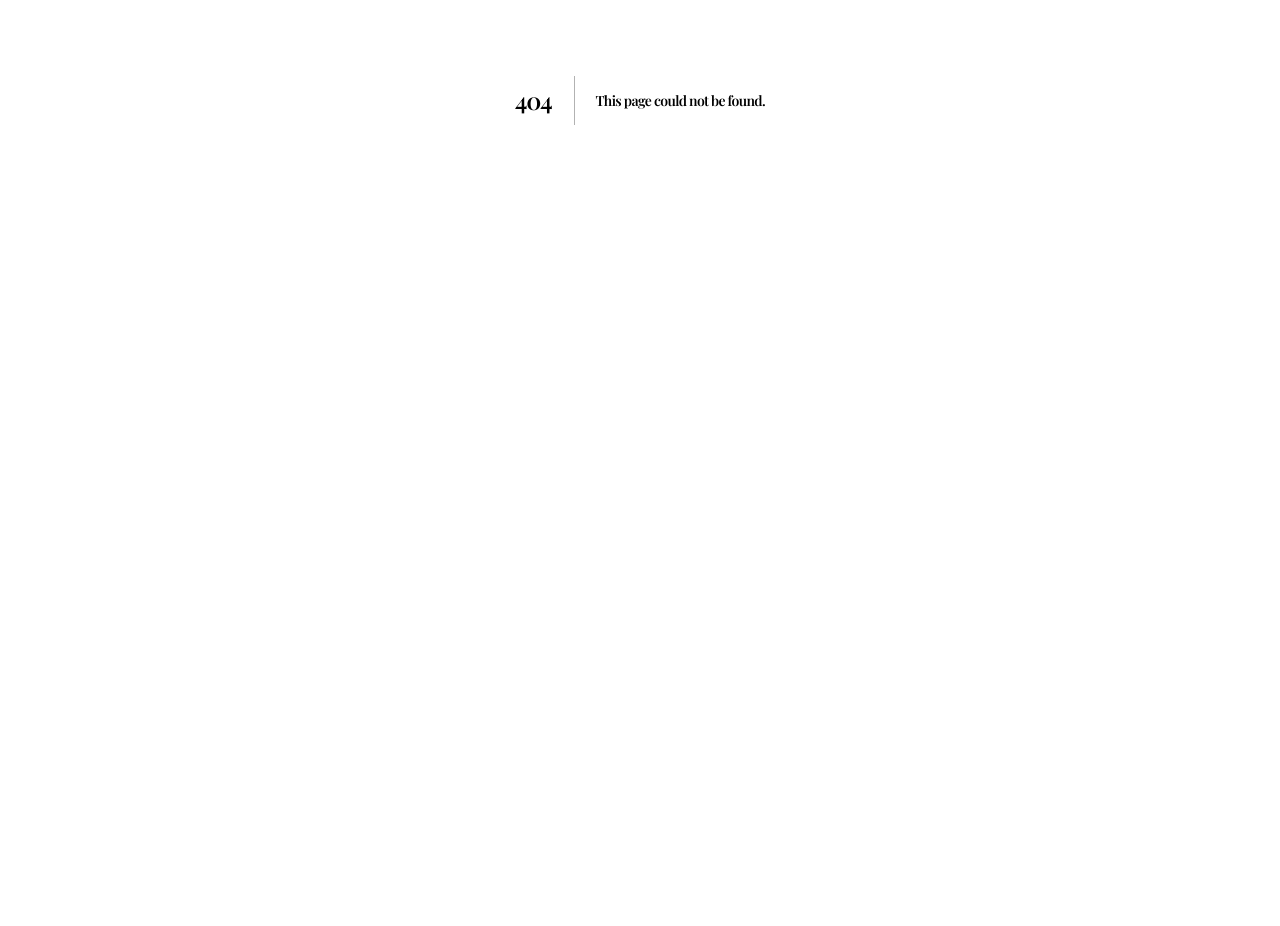
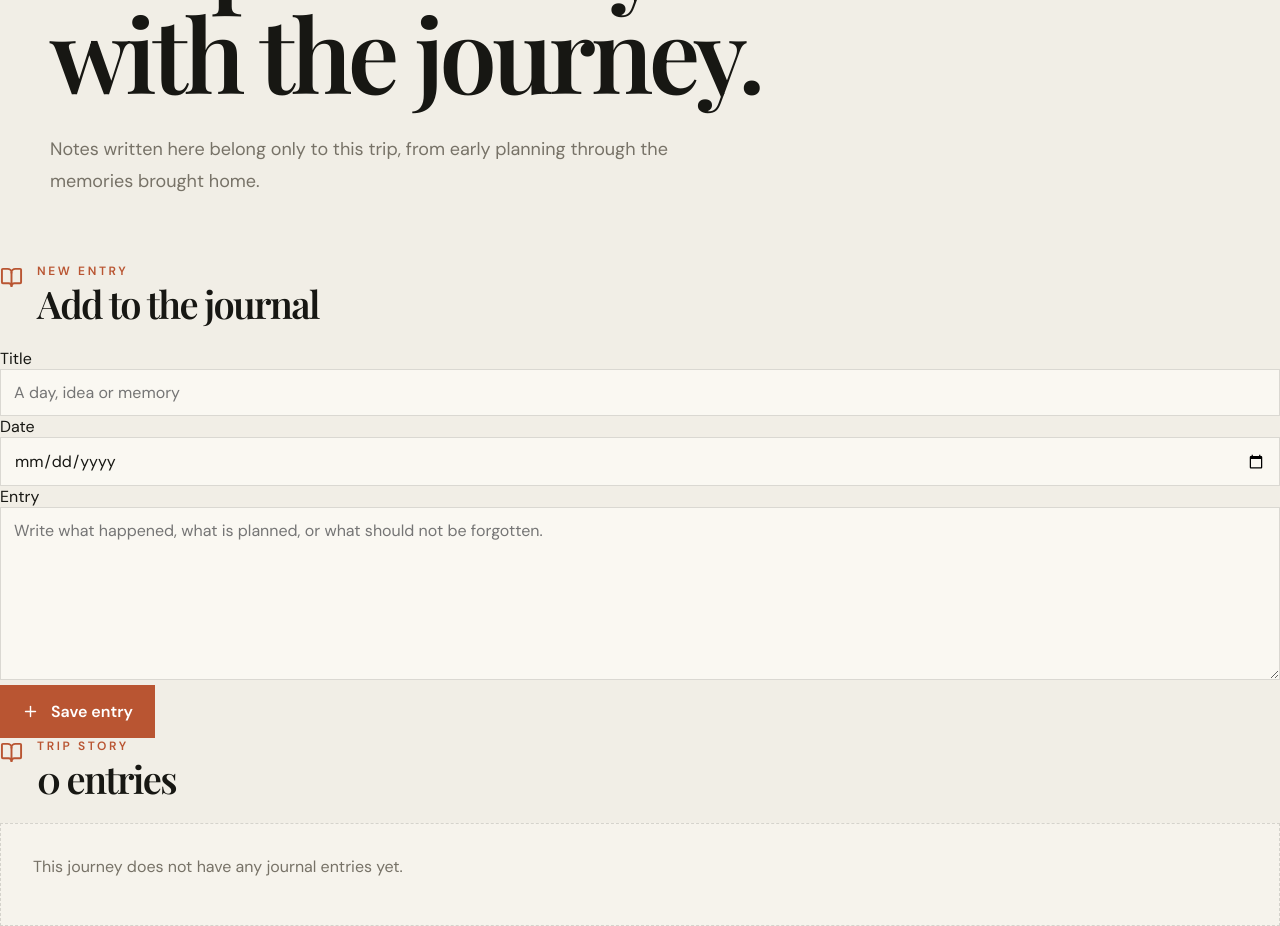
Before and after one commit to PrassasMichael/Two-Wheels-One-Way, a Next.js app: page /trips/1/journal in a window 1280 px wide. Before the commit this address had no page. Shown: the part 300-1226 px from the top of the page. Before the commit the page ends 800 px from the top, so only its background shows below. Built offline with nearby package versions, Linux system fonts and the light colour scheme; a web font is replaced by a local one.

Commit message:
add trip scoped journal

```diff
--- /dev/null
+++ b/app/trips/[slug]/journal/page.tsx
@@ -0,0 +1,58 @@
+"use client";
+
+import Link from "next/link";
+import { useParams } from "next/navigation";
+import { FormEvent, useEffect, useState } from "react";
+import { ArrowLeft, BookOpen, Plus, Trash2 } from "lucide-react";
+
+type Entry = { id: string; title: string; date: string; body: string };
+
+export default function TripJournalPage() {
+  const { slug } = useParams<{ slug: string }>();
+  const storageKey = `two-wheels-one-way:trip:${slug}:journal`;
+  const [entries, setEntries] = useState<Entry[]>([]);
+  const [title, setTitle] = useState("");
+  const [date, setDate] = useState("");
+  const [body, setBody] = useState("");
+  const [loaded, setLoaded] = useState(false);
+
+  useEffect(() => {
+    try {
+      const saved = JSON.parse(localStorage.getItem(storageKey) || "[]");
+      if (Array.isArray(saved)) setEntries(saved);
+    } catch {}
+    setLoaded(true);
+  }, [storageKey]);
+
+  useEffect(() => {
+    if (loaded) localStorage.setItem(storageKey, JSON.stringify(entries));
+  }, [entries, loaded, storageKey]);
+
+  function addEntry(event: FormEvent) {
+    event.preventDefault();
+    if (!title.trim() || !body.trim()) return;
+    setEntries((current) => [{ id: crypto.randomUUID(), title: title.trim(), date, body: body.trim() }, ...current]);
+    setTitle(""); setDate(""); setBody("");
+  }
+
+  return (
+    <main className="archive-page workspace-page">
+      <header className="archive-page-header"><Link href={`/trips/${slug}`}><ArrowLeft size={17} /> Back to trip</Link><div className="archive-header-links"><Link href={`/trips/${slug}/map`}>Route</Link><Link href="/trips">Change trip</Link></div></header>
+      <section className="archive-page-hero compact-archive-hero"><p className="eyebrow dark">JOURNAL · {slug.replaceAll("-", " ").toUpperCase()}</p><h1>Keep the story<br />with the journey.</h1><p>Notes written here belong only to this trip, from early planning through the memories brought home.</p></section>
+      <section className="packing-workspace">
+        <form className="packing-add-form" onSubmit={addEntry}>
+          <div className="workspace-heading"><BookOpen size={23} /><div><p className="eyebrow dark">NEW ENTRY</p><h2>Add to the journal</h2></div></div>
+          <label>Title<input value={title} onChange={(event) => setTitle(event.target.value)} placeholder="A day, idea or memory" /></label>
+          <label>Date<input type="date" value={date} onChange={(event) => setDate(event.target.value)} /></label>
+          <label>Entry<textarea value={body} onChange={(event) => setBody(event.target.value)} rows={7} placeholder="Write what happened, what is planned, or what should not be forgotten." /></label>
+          <button className="primary-button" type="submit" disabled={!title.trim() || !body.trim()}><Plus size={17} /> Save entry</button>
+        </form>
+        <div className="packing-lists">
+          <div className="workspace-heading"><BookOpen size={23} /><div><p className="eyebrow dark">TRIP STORY</p><h2>{entries.length} entries</h2></div></div>
+          {entries.map((entry) => <article className="packing-category" key={entry.id}><header><h3>{entry.title}</h3><span>{entry.date || "Undated"}</span></header><p style={{ whiteSpace: "pre-wrap" }}>{entry.body}</p><button type="button" className="packing-delete" onClick={() => setEntries((current) => current.filter((item) => item.id !== entry.id))}><Trash2 size={16} /> Remove</button></article>)}
+          {!entries.length && <div className="empty-workspace"><p>This journey does not have any journal entries yet.</p></div>}
+        </div>
+      </section>
+    </main>
+  );
+}
```
